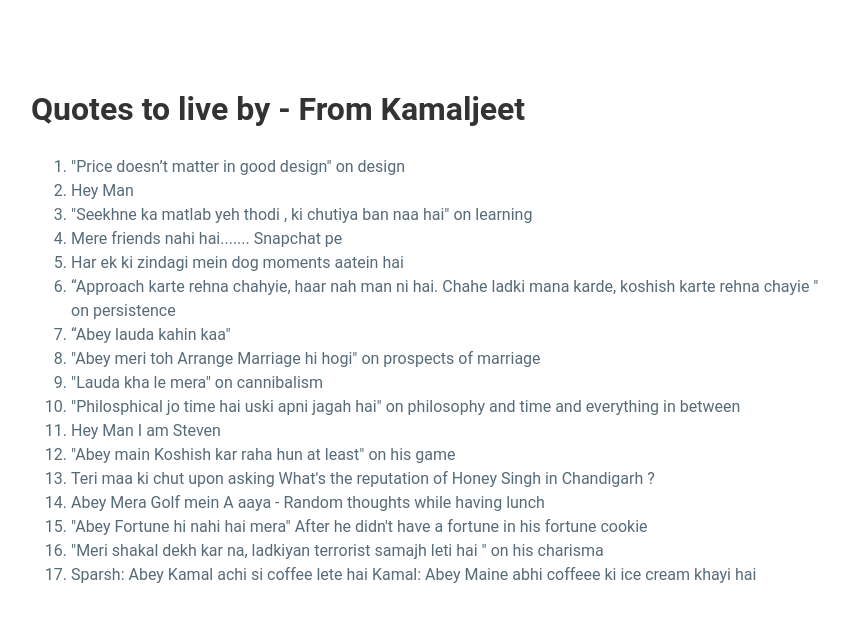
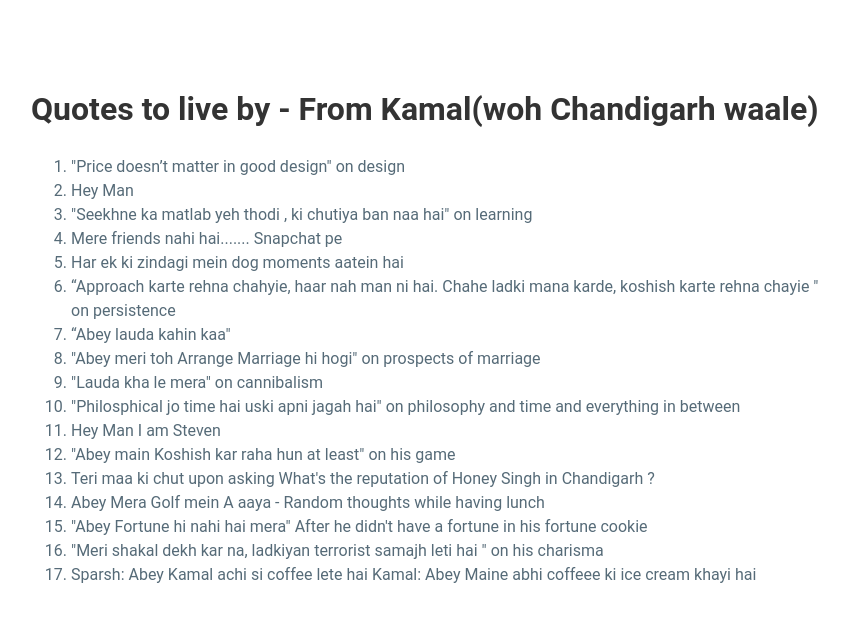
Before and after one commit to quotesbykamal/quotesbykamal.github.io, a plain HTML site: page index.html in a window 1280 px wide. Shown: the whole page, without its empty margins (209-1058 px from the left). Drawn offline with Linux system fonts and the light colour scheme.

Commit message:
Update index.html

```diff
--- a/index.html
+++ b/index.html
@@ -12,7 +12,7 @@
 
 </head>
 <body>
-<h1>Quotes to live by - From Kamaljeet</h1>
+<h1>Quotes to live by - From Kamal(woh Chandigarh waale)</h1>
 	<ol>
 <li>"Price doesn’t matter in good design" on design</li>
 <li>Hey Man</li>
```
